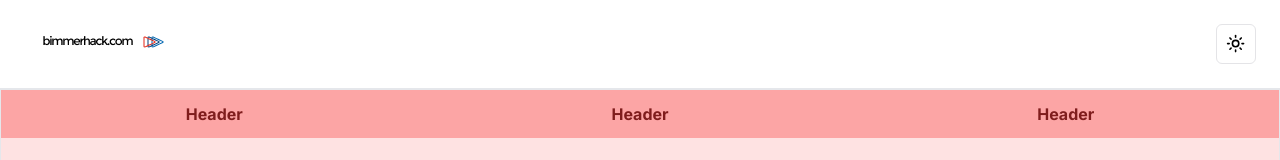
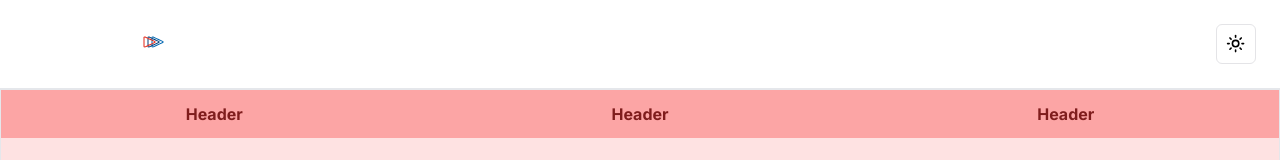
Before and after one commit to sheraz4196/table-viewer, a Next.js app: page /test in a window 1280 px wide. Shown: the top 160 px of the page. Built offline with nearby package versions, Linux system fonts and the light colour scheme.

Commit message:
fix: image issue

```diff
--- a/components/general/header.tsx
+++ b/components/general/header.tsx
@@ -7,12 +7,16 @@ export default function Header() {
   return (
     <header className="p-6 flex items-center justify-between border-b">
       <div className="px-4">
-        <Image
-          src={`/logo${theme === "dark" ? "-white" : ""}.png`}
-          alt="Site Logo"
-          width={142}
-          height={17}
-        />
+        {theme === "light" ? (
+          <Image src={`/logo.png`} alt="Site Logo" width={142} height={17} />
+        ) : (
+          <Image
+            src={`/logo-white.png`}
+            alt="Site Logo"
+            width={142}
+            height={17}
+          />
+        )}
       </div>
       <ThemeToggle />
     </header>
```
